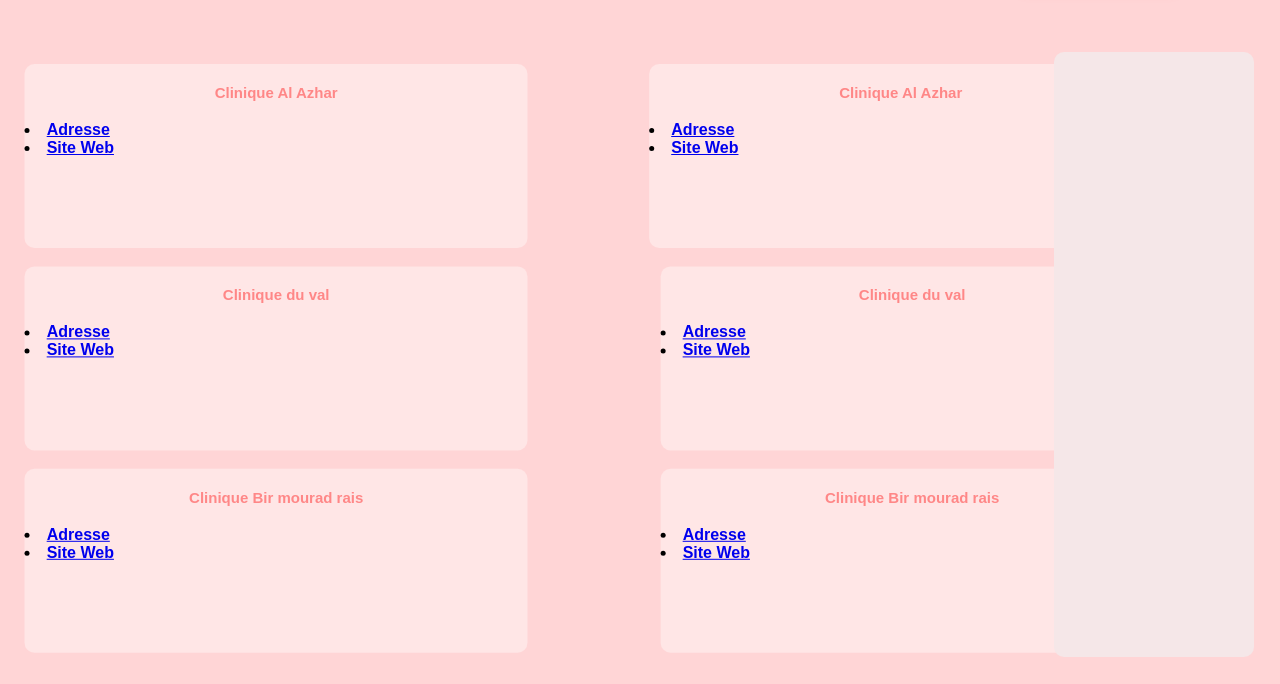
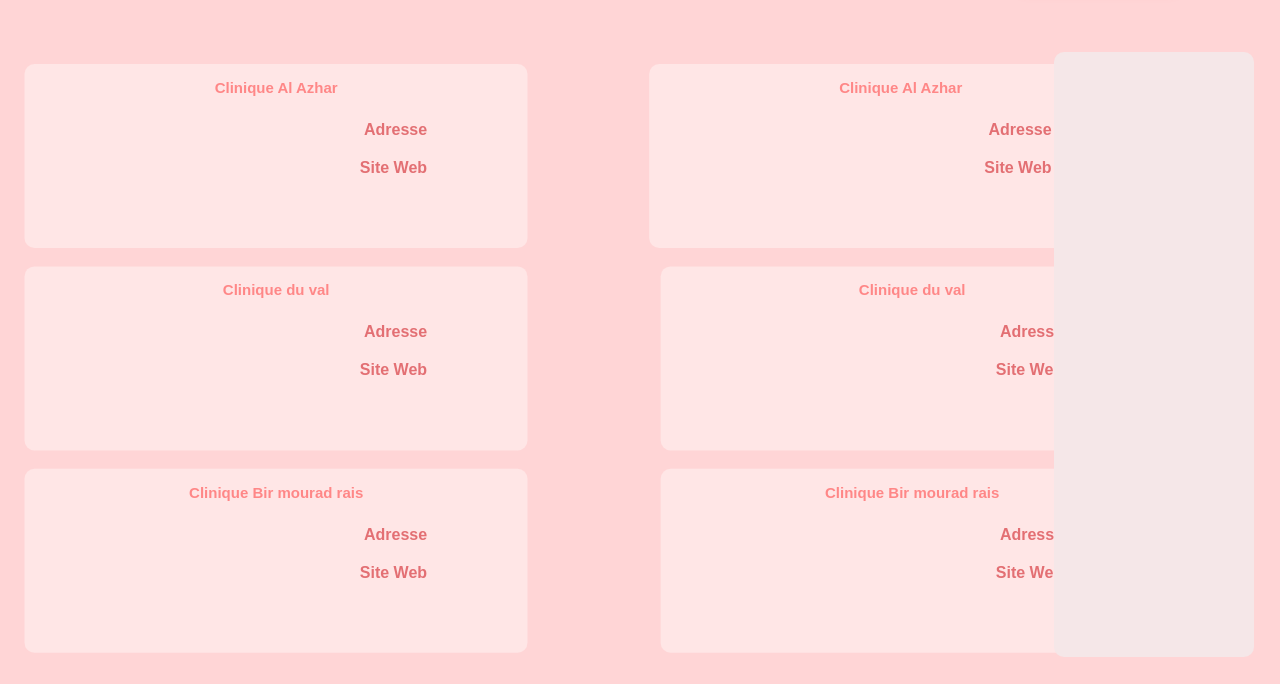
Before and after one commit to meriemhcn/PinkOctober, a website: page frontend/HTML/index4.html in a window 1280 px wide. Shown: the part 124-808 px from the top of the page. Drawn offline with Linux system fonts and the light colour scheme.

Commit message:
mise a jour 2

```diff
--- a/frontend/HTML/index4.html
+++ b/frontend/HTML/index4.html
@@ -38,37 +38,48 @@
             </div>
             <div class="container2">
                 <div class="Rectangle1">
-                    <h4>Clinique Al Azhar</h4>
-                    <div>
-                    <li><a href="#">Adresse</a></li>
-                    <li><a href="#">Site Web</a></li>
+                    <p>Clinique Al Azhar</p>
+                    <div class="links">
+                    <a href="#" class="link">Adresse</a>
+                    <a href="#" class="link">Site Web</a>
                     </div>
                 </div>
                 <div class="Rectangle2">
-                    <h4>Clinique Al Azhar</h4>
-                    <li><a href="#">Adresse</a></li>
-                    <li><a href="#">Site Web</a></li>
+                    <p>Clinique Al Azhar</p>
+                    <div class="links">
+                    <a href="#" class="link">Adresse</a>
+                    <a href="#" class="link">Site Web</a>
+                    </div>
                 </div>
                 <div class="Rectangle3">
-                    <h4>Clinique du val</h4>
-                    <li><a href="#">Adresse</a></li>
-                    <li><a href="#">Site Web</a></li>
+                    <p>Clinique du val</p>
+                        <div class="links">
+                        <a href="#" class="link">Adresse</a>
+                        <a href="#" class="link">Site Web</a>
+                        </div>
                 </div>
 
                 <div class="Rectangle4">
-                    <h4>Clinique du val</h4>
-                    <li><a href="#">Adresse</a></li>
-                    <li><a href="#">Site Web</a></li>
+                    <p>Clinique du val</p>
+                        <div class="links">
+                        <a href="#" class="link">Adresse</a>
+                        <a href="#" class="link">Site Web</a>
+                        </div>
                 </div>
                 <div class="Rectangle5">
-                    <h4>Clinique Bir mourad rais</h4>
-                    <li><a href="#">Adresse</a></li>
-                    <li><a href="#">Site Web</a></li>
+                    <p>Clinique Bir mourad rais</p>
+                    <div class="links">
+                    <a href="#" class="link">Adresse</a>
+                    <a href="#" class="link">Site Web</a>
+                    </div>
+                </div>
                 </div>
                 <div class="Rectangle6">
-                    <h4>Clinique Bir mourad rais</h4>
-                    <li><a href="#">Adresse</a></li>
-                    <li><a href="#">Site Web</a></li>
+                    <p>Clinique Bir mourad rais</p>
+                    <div class="links">
+                    <a href="#" class="link">Adresse</a>
+                    <a href="#" class="link">Site Web</a>
+                    </div>
                 </div>
                 <div class="RectangleMarge">
 
--- a/frontend/styles/style4.css
+++ b/frontend/styles/style4.css
@@ -77,8 +77,8 @@ body {
     transform: translateY(95%);
     top:-60px;
     left: 10px;
-    width: 301px;
-    height:56 px;
+    width: 250px;
+    height:50 px;
 }
 
 .search-button {
@@ -113,7 +113,7 @@ body {
     background: #FFE6E6;
     border-radius: 10px;}
 
-    .Rectangle1 h4 {
+    .Rectangle1 p {
     color: #FF8787;
     font-size: 15px;
     font-weight: bold;
@@ -132,7 +132,7 @@ body {
     border-radius: 10px;
 
 }
-.Rectangle2 h4{
+.Rectangle2 p{
 
         color: #FF8787;
         font-size: 15px;
@@ -152,7 +152,7 @@ body {
     border-radius: 10px;
 
 }
-.Rectangle3 h4 {
+.Rectangle3 p {
     color: #FF8787;
     font-size: 15px;
     font-weight: bold;
@@ -170,7 +170,7 @@ body {
     border-radius: 10px;
 
 }
-.Rectangle4 h4 {
+.Rectangle4 p {
     color: #FF8787;
     font-size: 15px;
     font-weight: bold;
@@ -188,7 +188,8 @@ body {
     border-radius: 10px;
 
 }
-.Rectangle5 h4 {
+
+.Rectangle5 p {
     color: #FF8787;
     font-size: 15px;
     font-weight: bold;
@@ -205,7 +206,7 @@ body {
     background: #FFE6E6;
     border-radius: 10px;
 }
-    .Rectangle6 h4 {
+    .Rectangle6 p {
         color: #FF8787;
         font-size: 15px;
         font-weight: bold;
@@ -220,6 +221,29 @@ body {
     height: 605px;
     background: #F5E7E8;
     border-radius: 10px;
+}
+.container2{
+    width: 100%;
+    display: flex;
+    flex-direction: column;
+
+}
+.links{
+    margin-left:auto;
+    display: flex;
+    flex-direction: column;
+    align-items: flex-end;
+    padding-right: 20%;
+    padding-top: 2%;
+}
+.link{
+    text-align: right;
+    margin-bottom: 20px;
+    text-decoration: none;
+    color:#e36f73;
+}
+.link:hover{
+    text-decoration: underline;
 }
 
 
```
